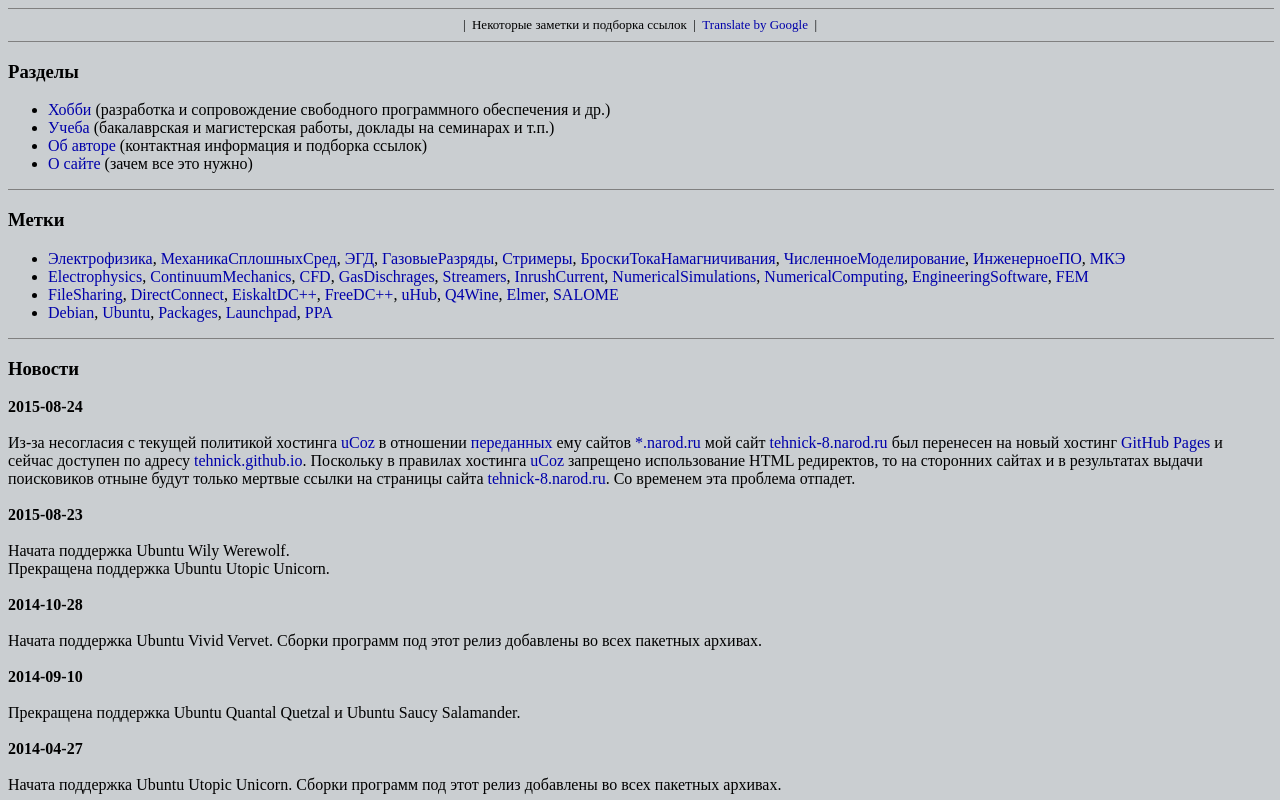
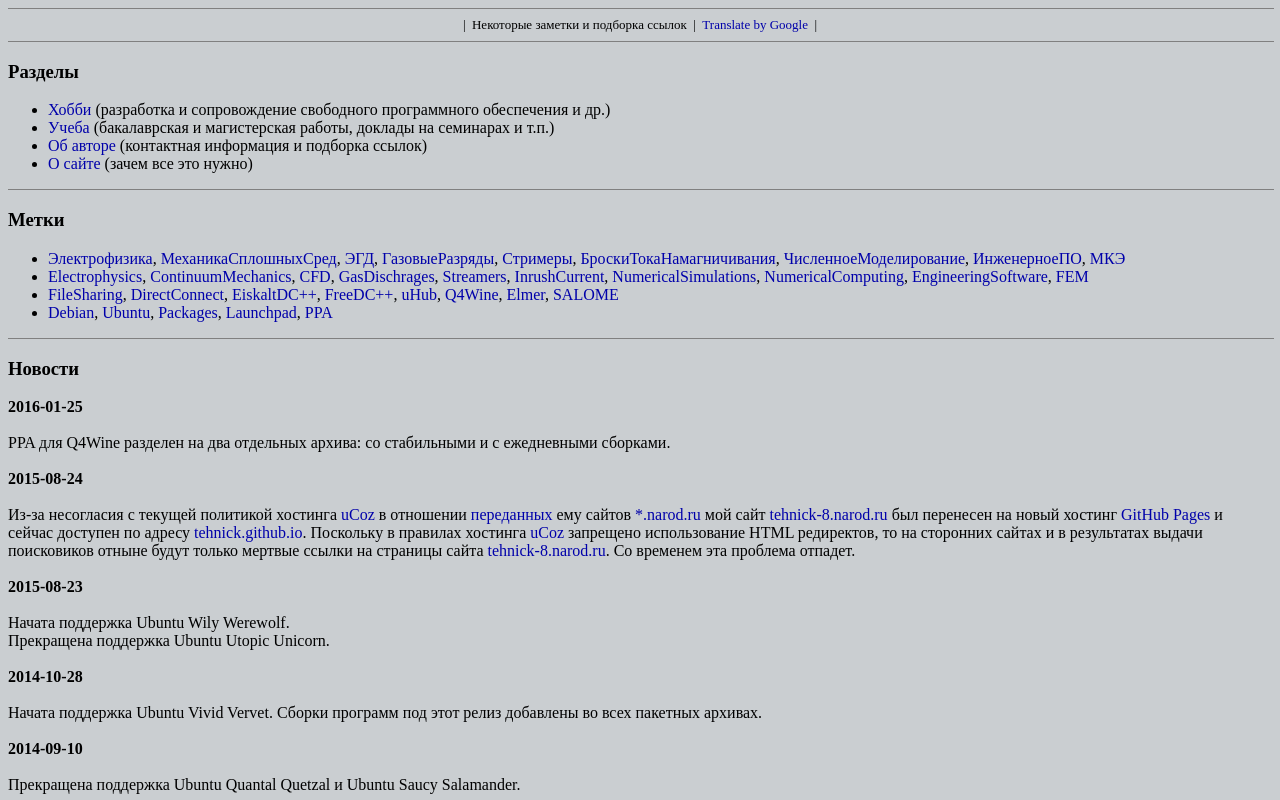
Before and after one commit to tehnick/tehnick.github.io, a plain HTML site: page index.html in a window 1280 px wide. Shown: the top 800 px of the page. Drawn offline with Linux system fonts and the light colour scheme; a script that the page names is missing.

Commit message:
Update main page

```diff
--- a/index.html
+++ b/index.html
@@ -100,6 +100,12 @@
       <h3 id="news">
          Новости
       </h3>
+      <b>2016-01-25</b>
+      <br>
+      <br>
+PPA для Q4Wine разделен на два отдельных архива: со стабильными и с ежедневными сборками.
+      <br>
+      <br>
       <b>2015-08-24</b>
       <br>
       <br>
```
